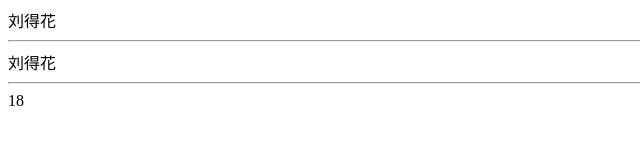
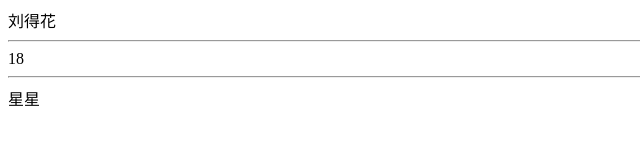
Before and after one commit to sundung/react-ts, a React (Create React App) app: page / in a window 1280 px wide. Shown: the top 160 px of the page, without its empty margins (0-640 px from the left). Built offline with nearby package versions, Linux system fonts and the light colour scheme.

Commit message:
ts的接口也可以自定义

```diff
--- a/src/App.tsx
+++ b/src/App.tsx
@@ -5,8 +5,11 @@ class App extends Component<any, any> {
   render() {
     return (
       <div>
-        <Lee name={'刘得花'} />
-        <Lee name={'刘得花'} age={18} />
+        <Lee
+          name={'刘得花'}
+          age={18}
+          user={{ name: '星星', age: 18, sex: '男' }}
+        />
       </div>
     )
   }
--- a/src/components/Lee.tsx
+++ b/src/components/Lee.tsx
@@ -1,8 +1,15 @@
 import React, { Component } from 'react'
+
+interface Iusers {
+  name: string
+  sex: string
+  age: number
+}
 
 interface Iprops {
   name: string
   age?: number
+  user: Iusers
 }
 class Lee extends Component<Iprops, any> {
   render() {
@@ -11,6 +18,8 @@ class Lee extends Component<Iprops, any> {
         {this.props.name}
         <hr />
         {this.props.age}
+        <hr />
+        {this.props.user.name}
       </div>
     )
   }
```
